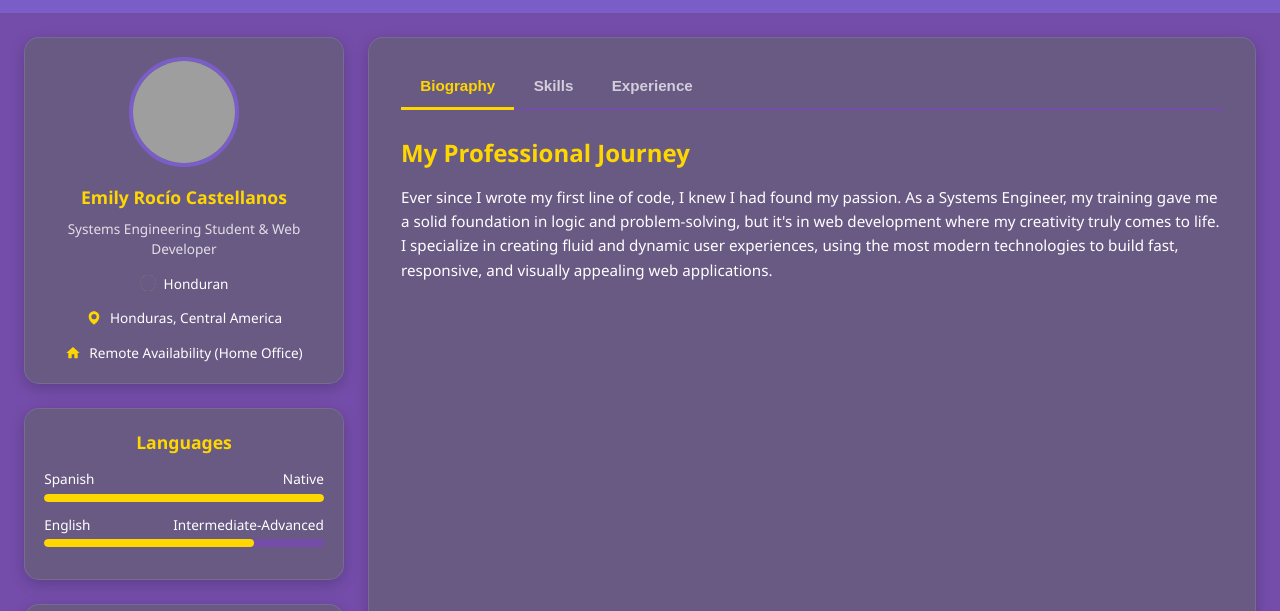
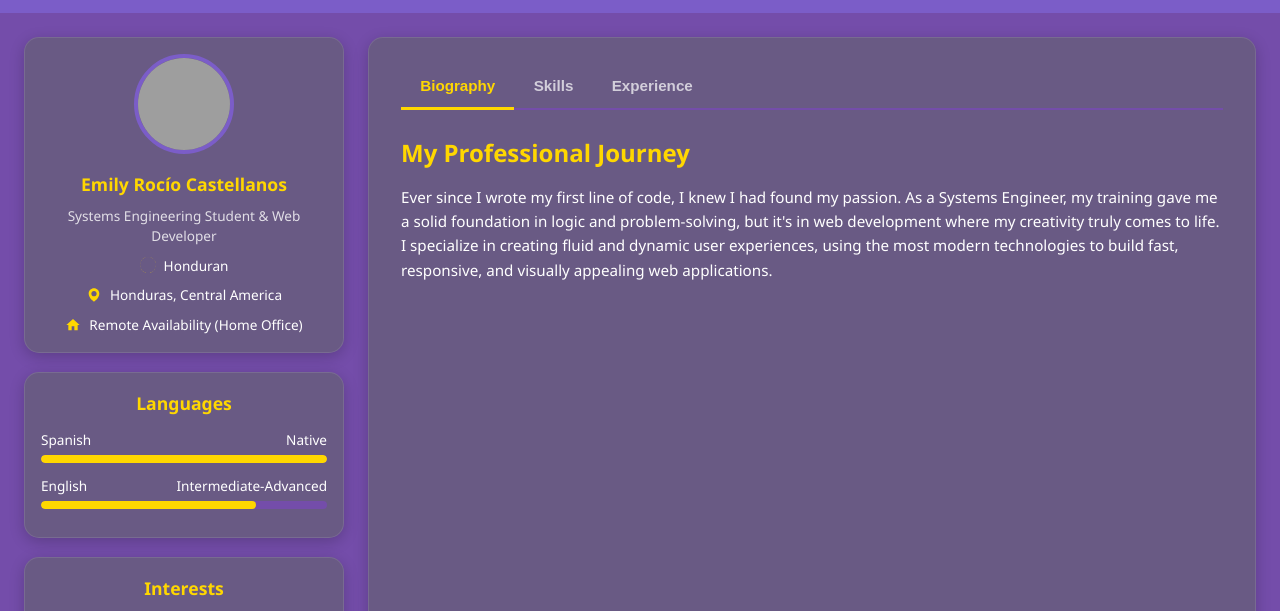
Before and after one commit to ylimecc/portafolio, a plain HTML site: page acercade.html in a window 1280 px wide. Shown: the part 65-676 px from the top of the page. Drawn offline with Linux system fonts and the light colour scheme; grey boxes are pictures that could not be loaded.

Commit message:
Update styles.css

```diff
--- a/styles.css
+++ b/styles.css
@@ -1,4 +1,3 @@
-/* --- Variables de Color (Custom Properties) --- */
 :root {
     --bg-main: #695a84;
     --bg-accent: #744daa;
@@ -62,13 +61,13 @@ footer { background-color: var(--header-footer-bg); padding: 1.2rem 2rem; displa
 
 /* --- Página "Acerca de Mí" (Diseño CV) --- */
 .about-layout { display: flex; flex-grow: 1; background-color: var(--bg-accent); gap: 1.5rem; padding: 1.5rem; }
-.about-sidebar { width: 320px; flex-shrink: 0; display: flex; flex-direction: column; gap: 1.5rem; justify-content: space-around; }
-.profile-card, .sidebar-widget { background-color: var(--bg-main); border-radius: 15px; padding: 1.2rem; text-align: center; box-shadow: 0 4px 15px var(--shadow-color); border: 1px solid rgba(255, 255, 255, 0.1); }
-.profile-card .profile-picture { width: 110px; height: 110px; border-radius: 50%; object-fit: cover; border: 4px solid var(--header-footer-bg); transition: transform 0.3s ease, box-shadow 0.3s ease; margin-bottom: 0.5rem; }
+.about-sidebar { width: 320px; flex-shrink: 0; display: flex; flex-direction: column; gap: 1.2rem; /* CAMBIO: Reducido el espacio entre tarjetas */ justify-content: space-around; }
+.profile-card, .sidebar-widget { background-color: var(--bg-main); border-radius: 15px; padding: 1rem; /* CAMBIO: Reducido el padding */ text-align: center; box-shadow: 0 4px 15px var(--shadow-color); border: 1px solid rgba(255, 255, 255, 0.1); }
+.profile-card .profile-picture { width: 100px; height: 100px; /* CAMBIO: Reducido el tamaño de la foto */ border-radius: 50%; object-fit: cover; border: 4px solid var(--header-footer-bg); transition: transform 0.3s ease, box-shadow 0.3s ease; margin-bottom: 0.5rem; }
 .profile-card:hover .profile-picture { transform: scale(1.1) rotate(5deg); box-shadow: 0 0 20px var(--text-highlight); }
 .profile-card h3 { color: var(--text-highlight); margin-bottom: 0.5rem; font-size: 1.1rem; }
 .profile-card p, .profile-subtitle { font-size: 0.85rem; color: var(--text-light); opacity: 0.8; line-height: 1.5; margin-bottom: 0.25rem; }
-.info-line { display: flex; align-items: center; justify-content: center; gap: 0.5rem; margin-top: 0.8rem; font-size: 0.85rem; }
+.info-line { display: flex; align-items: center; justify-content: center; gap: 0.5rem; margin-top: 0.5rem; /* CAMBIO: Reducido el margen */ font-size: 0.85rem; }
 .info-icon { width: 16px; height: 16px; fill: var(--text-highlight); flex-shrink: 0; }
 .sidebar-widget h4 { color: var(--text-highlight); margin-bottom: 0.75rem; font-size: 1.1rem; }
 .sidebar-widget p { font-size: 0.9rem; line-height: 1.5; }
@@ -77,7 +76,7 @@ footer { background-color: var(--header-footer-bg); padding: 1.2rem 2rem; displa
 .language-info { display: flex; justify-content: space-between; font-size: 0.85rem; margin-bottom: 0.25rem; }
 .progress-bar { width: 100%; background-color: var(--bg-accent); border-radius: 10px; height: 8px; overflow: hidden; }
 .progress-bar-inner { height: 100%; background-color: var(--text-highlight); border-radius: 10px; }
-.interests-grid { display: grid; grid-template-columns: repeat(2, 1fr); gap: 0.75rem; text-align: left; }
+.interests-grid { display: grid; grid-template-columns: repeat(2, 1fr); gap: 0.5rem; /* CAMBIO: Reducido el espacio */ text-align: left; }
 .interest-item { display: flex; align-items: center; gap: 0.75rem; font-size: 0.85rem; }
 .about-main-content { flex-grow: 1; background-color: var(--bg-main); border-radius: 15px; padding: 1.5rem 2rem; box-shadow: 0 4px 15px var(--shadow-color); display: flex; flex-direction: column; border: 1px solid rgba(255, 255, 255, 0.1); }
 .tabs-container { display: flex; border-bottom: 2px solid var(--bg-accent); margin-bottom: 1.5rem; flex-shrink: 0; }
```
